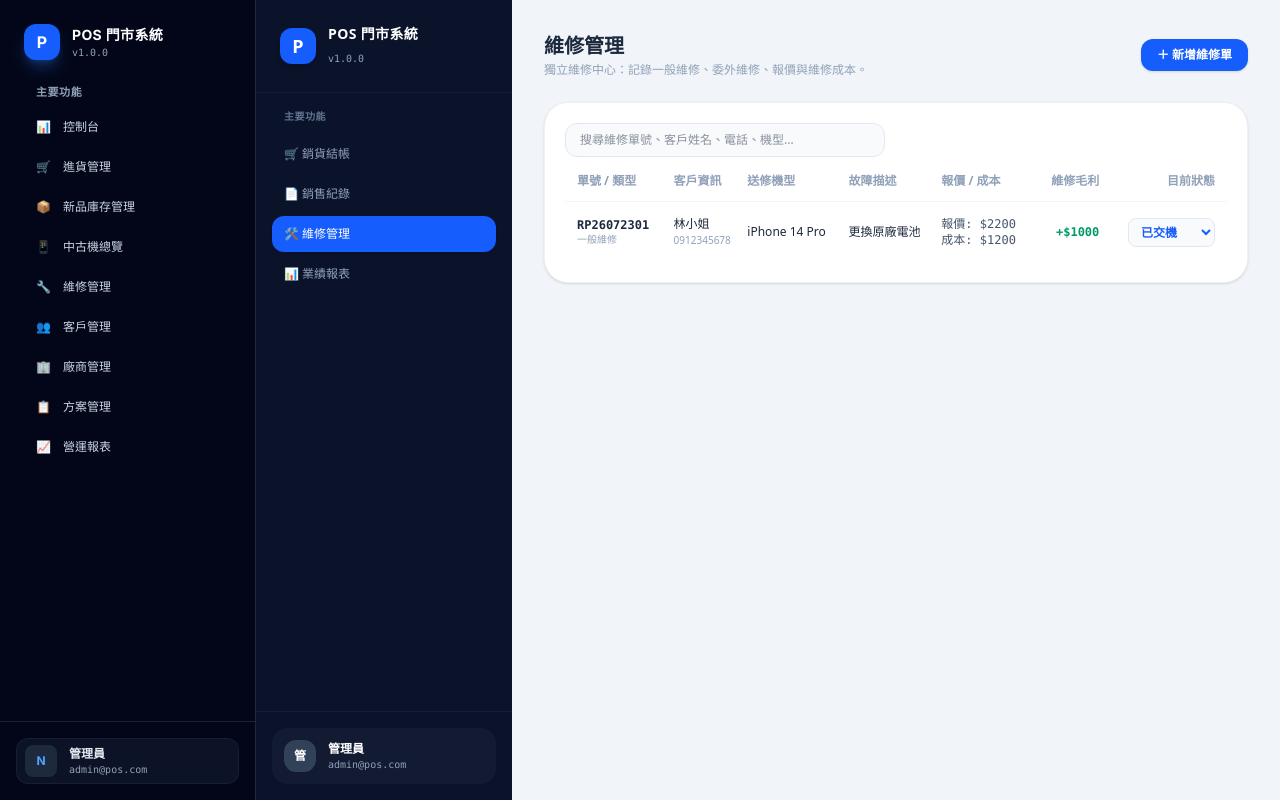
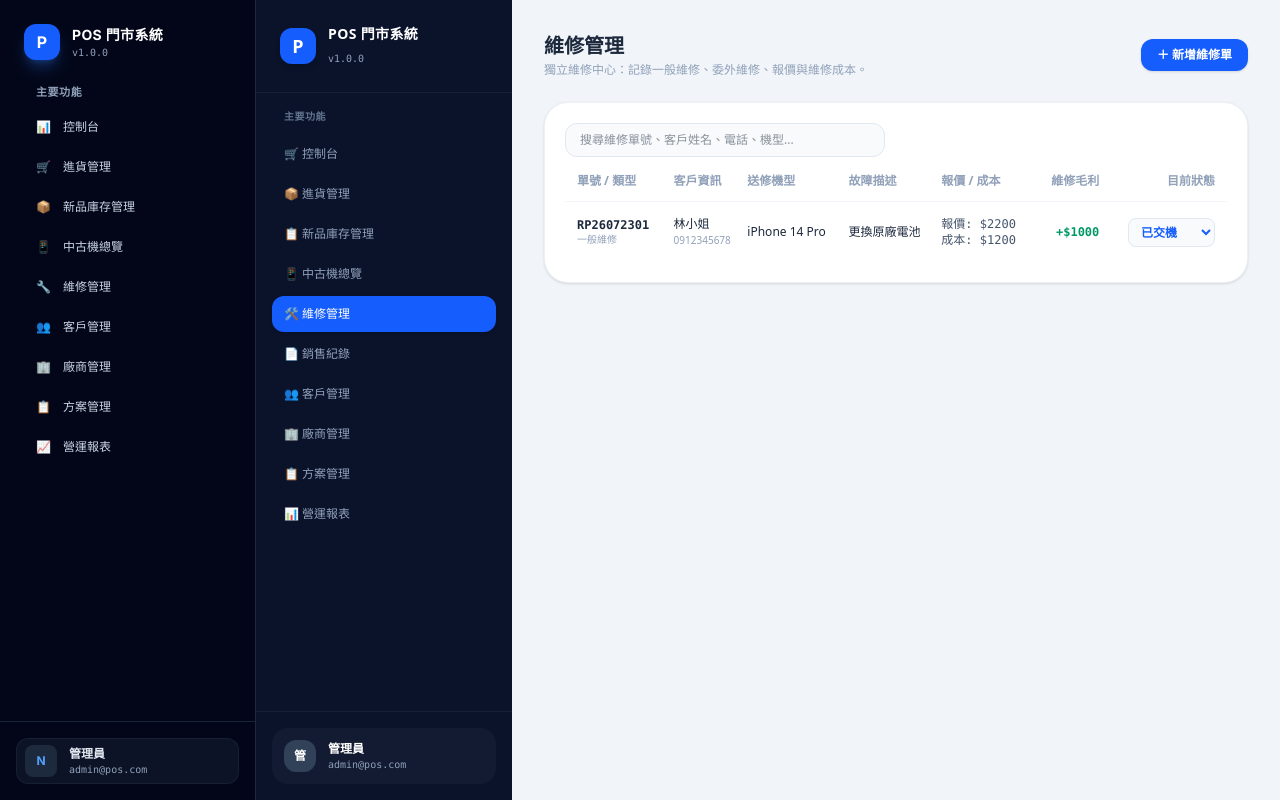
Before and after one commit to kobe80327kai/my-pos-system, a Next.js app: page / in a window 1280 px wide. Built offline with nearby package versions, Linux system fonts and the light colour scheme.

Commit message:
Update page.tsx

```diff
--- a/app/page.tsx
+++ b/app/page.tsx
@@ -52,7 +52,7 @@ interface RepairOrder {
 }
 
 export default function Home() {
-  const [currentMenu, setCurrentMenu] = useState<'control' | 'inventory' | 'repairManagement' | 'salesRecord' | 'performance'>('repairManagement');
+  const [currentMenu, setCurrentMenu] = useState<string>('repairManagement');
 
   const getTodayStr = () => {
     const d = new Date();
@@ -205,8 +205,8 @@ export default function Home() {
 
   return (
     <div className="flex h-screen bg-slate-100 text-slate-800 font-sans overflow-hidden">
-      {/* 唯一且乾淨的左側導覽列 */}
-      <div className="w-64 bg-[#0B132B] text-slate-300 flex flex-col justify-between select-none shrink-0">
+      {/* 唯一、完整的左側導覽列（包含您原本所有的選單項目） */}
+      <div className="w-64 bg-[#0B132B] text-slate-300 flex flex-col justify-between select-none shrink-0 overflow-y-auto">
         <div>
           <div className="p-6 flex items-center gap-3 border-b border-slate-800/60">
             <div className="w-9 h-9 bg-blue-600 rounded-xl flex items-center justify-center text-white font-bold text-lg shadow-md">P</div>
@@ -218,20 +218,38 @@ export default function Home() {
           <div className="p-4 space-y-1">
             <p className="text-[10px] font-bold text-slate-500 px-3 pb-2 uppercase tracking-wider">主要功能</p>
             <button onClick={() => setCurrentMenu('control')} className={`w-full flex items-center gap-3 px-3 py-2.5 rounded-xl text-xs font-medium transition ${currentMenu === 'control' ? 'bg-blue-600 text-white shadow-sm' : 'hover:bg-slate-800/50 text-slate-400'}`}>
-              🛒 銷貨結帳
+              🛒 控制台
+            </button>
+            <button onClick={() => setCurrentMenu('purchase')} className={`w-full flex items-center gap-3 px-3 py-2.5 rounded-xl text-xs font-medium transition ${currentMenu === 'purchase' ? 'bg-blue-600 text-white shadow-sm' : 'hover:bg-slate-800/50 text-slate-400'}`}>
+              📦 進貨管理
+            </button>
+            <button onClick={() => setCurrentMenu('inventory')} className={`w-full flex items-center gap-3 px-3 py-2.5 rounded-xl text-xs font-medium transition ${currentMenu === 'inventory' ? 'bg-blue-600 text-white shadow-sm' : 'hover:bg-slate-800/50 text-slate-400'}`}>
+              📋 新品庫存管理
+            </button>
+            <button onClick={() => setCurrentMenu('usedPhones')} className={`w-full flex items-center gap-3 px-3 py-2.5 rounded-xl text-xs font-medium transition ${currentMenu === 'usedPhones' ? 'bg-blue-600 text-white shadow-sm' : 'hover:bg-slate-800/50 text-slate-400'}`}>
+              📱 中古機總覽
+            </button>
+            <button onClick={() => setCurrentMenu('repairManagement')} className={`w-full flex items-center gap-3 px-3 py-2.5 rounded-xl text-xs font-medium transition ${currentMenu === 'repairManagement' ? 'bg-blue-600 text-white shadow-sm' : 'hover:bg-slate-800/50 text-slate-400'}`}>
+              🛠️ 維修管理
             </button>
             <button onClick={() => setCurrentMenu('salesRecord')} className={`w-full flex items-center gap-3 px-3 py-2.5 rounded-xl text-xs font-medium transition ${currentMenu === 'salesRecord' ? 'bg-blue-600 text-white shadow-sm' : 'hover:bg-slate-800/50 text-slate-400'}`}>
               📄 銷售紀錄
             </button>
-            <button onClick={() => setCurrentMenu('repairManagement')} className={`w-full flex items-center gap-3 px-3 py-2.5 rounded-xl text-xs font-medium transition ${currentMenu === 'repairManagement' ? 'bg-blue-600 text-white shadow-sm' : 'hover:bg-slate-800/50 text-slate-400'}`}>
-              🛠️ 維修管理
+            <button onClick={() => setCurrentMenu('customers')} className={`w-full flex items-center gap-3 px-3 py-2.5 rounded-xl text-xs font-medium transition ${currentMenu === 'customers' ? 'bg-blue-600 text-white shadow-sm' : 'hover:bg-slate-800/50 text-slate-400'}`}>
+              👥 客戶管理
+            </button>
+            <button onClick={() => setCurrentMenu('suppliers')} className={`w-full flex items-center gap-3 px-3 py-2.5 rounded-xl text-xs font-medium transition ${currentMenu === 'suppliers' ? 'bg-blue-600 text-white shadow-sm' : 'hover:bg-slate-800/50 text-slate-400'}`}>
+              🏢 廠商管理
+            </button>
+            <button onClick={() => setCurrentMenu('plans')} className={`w-full flex items-center gap-3 px-3 py-2.5 rounded-xl text-xs font-medium transition ${currentMenu === 'plans' ? 'bg-blue-600 text-white shadow-sm' : 'hover:bg-slate-800/50 text-slate-400'}`}>
+              📋 方案管理
             </button>
             <button onClick={() => setCurrentMenu('performance')} className={`w-full flex items-center gap-3 px-3 py-2.5 rounded-xl text-xs font-medium transition ${currentMenu === 'performance' ? 'bg-blue-600 text-white shadow-sm' : 'hover:bg-slate-800/50 text-slate-400'}`}>
-              📊 業績報表
+              📊 營運報表
             </button>
           </div>
         </div>
-        <div className="p-4 border-t border-slate-800/60">
+        <div className="p-4 border-t border-slate-800/60 shrink-0">
           <div className="bg-slate-800/40 p-3 rounded-2xl flex items-center gap-3">
             <div className="w-8 h-8 bg-slate-700 rounded-xl flex items-center justify-center text-white text-xs font-bold">管</div>
             <div>
@@ -244,10 +262,10 @@ export default function Home() {
 
       {/* 右側主要內容區 */}
       <div className="flex-1 flex flex-col min-w-0 overflow-y-auto">
-        {/* 銷貨結帳 */}
+        {/* 控制台 / 銷貨結帳 */}
         {currentMenu === 'control' && (
           <div className="p-8 space-y-6">
-            <h1 className="text-xl font-bold text-slate-800">銷貨結帳</h1>
+            <h1 className="text-xl font-bold text-slate-800">控制台 / 銷貨結帳</h1>
             <div className="grid grid-cols-1 lg:grid-cols-12 gap-6">
               <div className="lg:col-span-8 bg-white rounded-3xl p-6 shadow-sm border space-y-4">
                 <input
@@ -293,6 +311,23 @@ export default function Home() {
                   </button>
                 </div>
               </div>
+            </div>
+          </div>
+        )}
+
+        {/* 其他未特別客製頁面的通用佔位顯示 */}
+        {['purchase', 'inventory', 'usedPhones', 'customers', 'suppliers', 'plans'].includes(currentMenu) && (
+          <div className="p-8 space-y-6">
+            <h1 className="text-xl font-bold text-slate-800">
+              {currentMenu === 'purchase' && '進貨管理'}
+              {currentMenu === 'inventory' && '新品庫存管理'}
+              {currentMenu === 'usedPhones' && '中古機總覽'}
+              {currentMenu === 'customers' && '客戶管理'}
+              {currentMenu === 'suppliers' && '廠商管理'}
+              {currentMenu === 'plans' && '方案管理'}
+            </h1>
+            <div className="bg-white rounded-3xl p-10 shadow-sm border text-center text-slate-400 text-xs">
+              此功能模組運行中
             </div>
           </div>
         )}
@@ -431,11 +466,11 @@ export default function Home() {
           </div>
         )}
 
-        {/* 業績報表模組 */}
+        {/* 營運報表模組 */}
         {currentMenu === 'performance' && (
           <div className="p-8 space-y-6">
             <div>
-              <h1 className="text-xl font-bold text-slate-800">業績報表</h1>
+              <h1 className="text-xl font-bold text-slate-800">營運報表</h1>
               <p className="text-xs text-slate-400 mt-0.5">全店銷售與維修毛利整合分析報表</p>
             </div>
 
@@ -497,54 +532,6 @@ export default function Home() {
                 <span className="text-xs text-slate-400 font-medium">總毛利 {includeRepairInProfit ? '(含維修毛利)' : '(僅商品毛利)'}</span>
                 <h3 className="text-3xl font-mono font-bold text-orange-600">+${grandTotalProfit.toLocaleString()}</h3>
                 <p className="text-[10px] text-slate-400">商品毛利：${salesTotalProfit} ｜ 維修毛利：{includeRepairInProfit ? `+$${repairTotalProfit}` : '已略過'}</p>
-              </div>
-            </div>
-
-            <div className="grid grid-cols-1 lg:grid-cols-12 gap-6">
-              <div className="lg:col-span-3 bg-white rounded-3xl p-5 shadow-sm border border-slate-200/60 space-y-4">
-                <div className="border-b border-slate-100 pb-3">
-                  <h4 className="text-xs font-bold text-slate-700">類別拆解</h4>
-                </div>
-                <div className="space-y-3 text-xs">
-                  <div className="flex justify-between items-center text-slate-600">
-                    <span>商品銷售毛利</span>
-                    <span className="font-mono font-bold text-emerald-600">+${salesTotalProfit}</span>
-                  </div>
-                  <div className="flex justify-between items-center text-slate-600">
-                    <span>維修管理毛利</span>
-                    <span className="font-mono font-bold text-blue-600">+${repairTotalProfit}</span>
-                  </div>
-                </div>
-              </div>
-
-              <div className="lg:col-span-9 bg-white rounded-3xl p-6 shadow-sm border border-slate-200/60 space-y-4">
-                <h4 className="text-xs font-bold text-slate-700 border-b pb-3">已完成之維修毛利明細 (來源：維修管理模組)</h4>
-                <table className="w-full text-left text-xs">
-                  <thead>
-                    <tr className="border-b border-slate-100 text-slate-400 font-medium">
-                      <th className="pb-3 pl-3">維修單號</th>
-                      <th className="pb-3">客戶 / 機型</th>
-                      <th className="pb-3 text-right">報價</th>
-                      <th className="pb-3 text-right">成本</th>
-                      <th className="pb-3 text-right pr-3">維修毛利</th>
-                    </tr>
-                  </thead>
-                  <tbody className="divide-y divide-slate-50">
-                    {filteredRepairOrders.length === 0 ? (
-                      <tr><td colSpan={5} className="text-center py-6 text-slate-400">此區間無已完修/交機之維修紀錄</td></tr>
-                    ) : (
-                      filteredRepairOrders.map((r) => (
-                        <tr key={r.id} className="hover:bg-slate-50">
-                          <td className="py-3.5 pl-3 font-mono font-bold text-blue-600">{r.repairNo}</td>
-                          <td className="py-3.5">{r.customerName} ({r.deviceModel})</td>
-                          <td className="py-3.5 text-right font-mono">${r.quotedPrice}</td>
-                          <td className="py-3.5 text-right font-mono">${r.repairCost}</td>
-                          <td className="py-3.5 text-right pr-3 font-mono font-bold text-emerald-600">+${r.quotedPrice - r.repairCost}</td>
-                        </tr>
-                      ))
-                    )}
-                  </tbody>
-                </table>
               </div>
             </div>
           </div>
```
